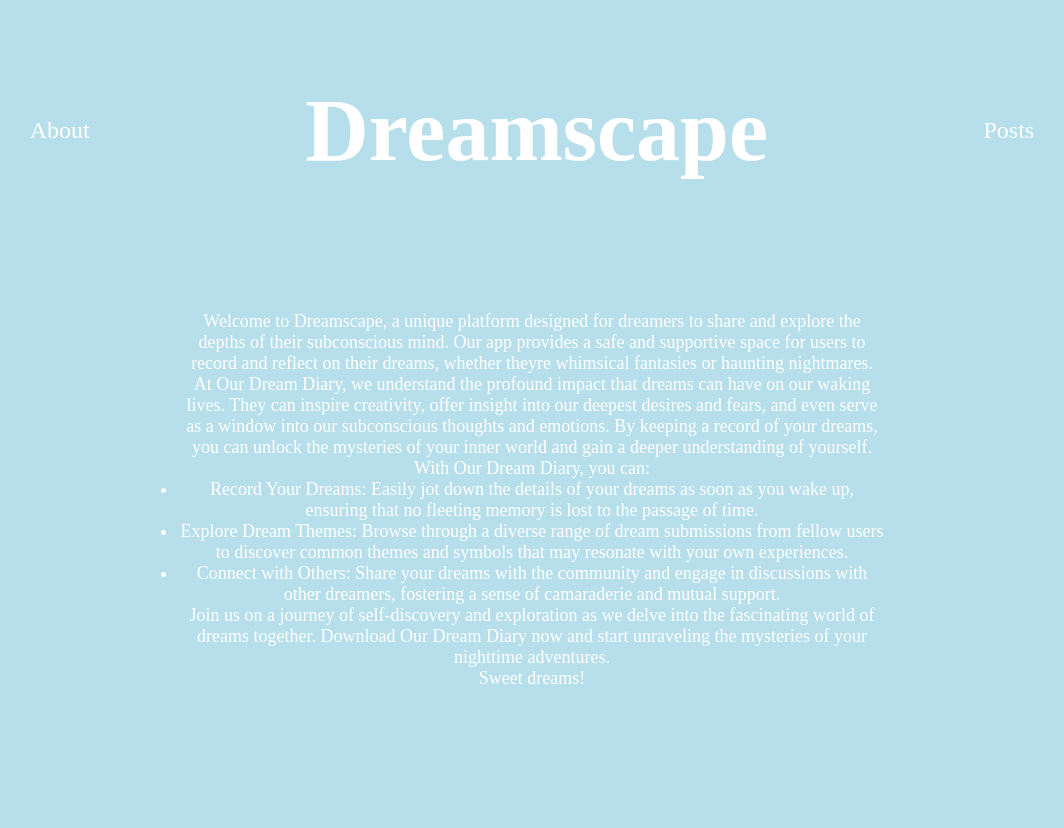
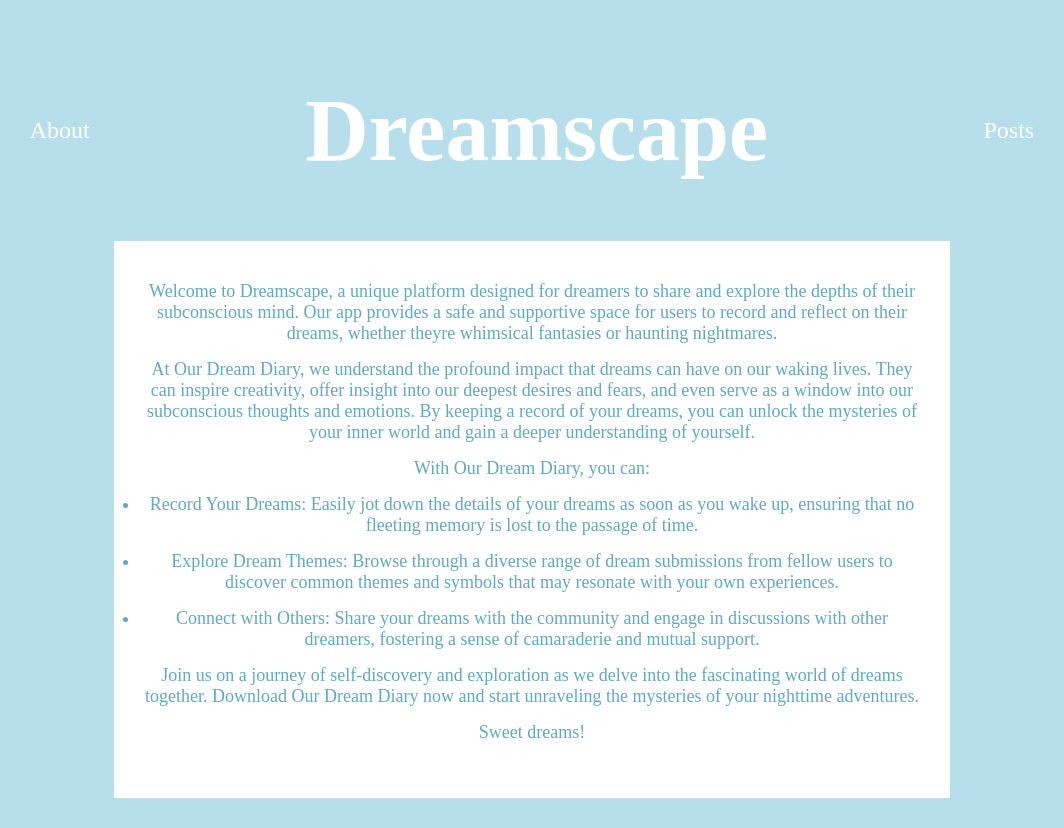
Before and after one commit to splendidist/week07-project, a React (Vite) app in the folder client/: page /about in a window 1280 px wide. Shown: the whole page, without its empty margins (108-1172 px from the left). Before the commit the page ends 800 px from the top, so only its background shows below. Built offline with nearby package versions, Linux system fonts and the light colour scheme; the HTML template or start-up script is replaced by a standard one; a web font is replaced by a local one.

Commit message:
new table and post and get requests

```diff
--- a/client/src/About.css
+++ b/client/src/About.css
@@ -3,11 +3,15 @@
   flex-direction: column;
   align-items: center;
   text-align: center;
-  padding: 10vh 20vw;
+  padding: 5vh 2vw;
+  margin: 0px 15vw;
+  margin-top: 10px;
+  background-color: white;
 }
 
 .about p,
 .about li {
-  color: white;
+  color: #5fa9c4;
   font-size: 18px;
+  margin-bottom: 15px;
 }
--- a/client/src/Post.css
+++ b/client/src/Post.css
@@ -6,7 +6,7 @@
 .posts-container {
   font-size: 16px;
   display: flex;
-  justify-content: space-evenly;
+  justify-content: left;
   flex-wrap: wrap;
 }
 
@@ -17,6 +17,8 @@
   padding: 20px;
   margin: 20px 10px;
   background-color: white;
+  margin-right: 12px;
+  height: 370px;
 }
 
 .post h3 {
--- a/client/src/components/Form.jsx
+++ b/client/src/components/Form.jsx
@@ -26,7 +26,11 @@ export default function Form({ selectedOption, setSelectedOption }) {
       <form onSubmit={handleSubmit}>
         <div className="form-one">
           <h3 className="share">Share your</h3>
-          <select value={selectedOption} onChange={handleSelectChange}>
+          <select
+            name="type"
+            value={selectedOption}
+            onChange={handleSelectChange}
+          >
             <option value="dream">Dream</option>
             <option value="nightmare">Nightmare</option>
           </select>
@@ -46,7 +50,7 @@ export default function Form({ selectedOption, setSelectedOption }) {
             placeholder="Share your dream"
             onChange={handleChange}
           />
-          <select>
+          <select name="theme">
             <option value="normal">Normal</option>
             <option value="lucid">Lucid</option>
             <option value="recurring">Recurring</option>
--- a/client/src/pages/Home.jsx
+++ b/client/src/pages/Home.jsx
@@ -4,7 +4,6 @@ import "../App.css";
 import Header from "../components/Header";
 
 export default function Home() {
-  //change background image
   const [selectedOption, setSelectedOption] = useState("dream");
   const backgroundImage =
     selectedOption === "nightmare"
```
Also changed, not shown: 1 other file (tests, documents, lock files or other folders).
